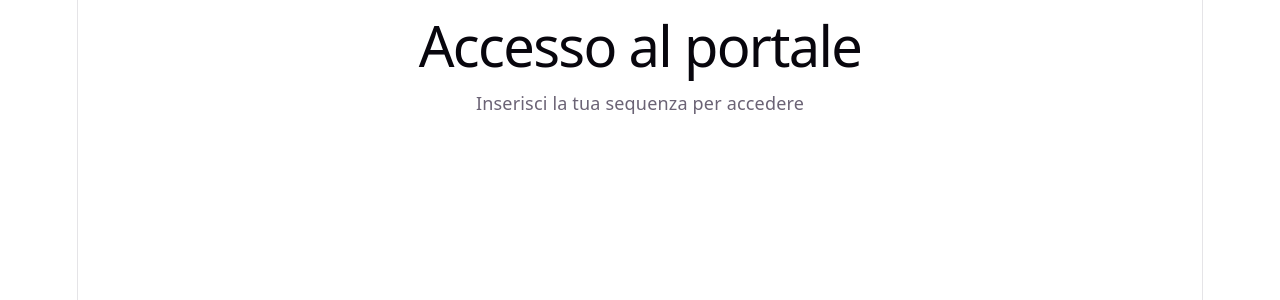
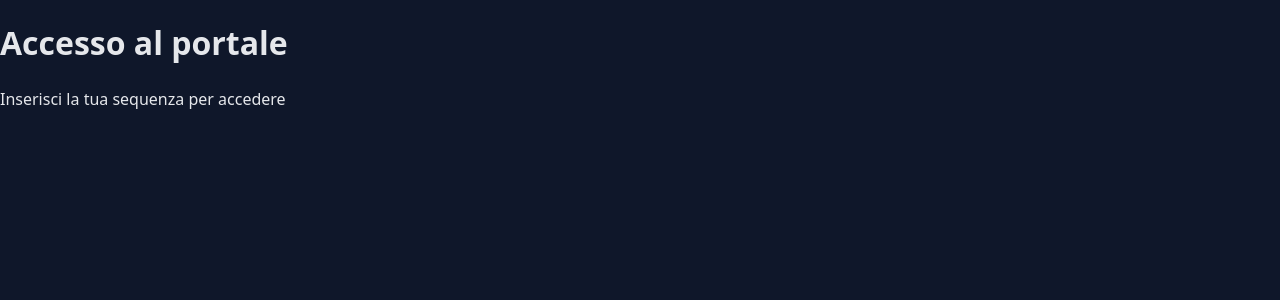
Before and after one commit to aurelgraal-arch/20011806, a React (Vite) app: page / in a window 1280 px wide. Shown: the top 300 px of the page. Built offline with nearby package versions, Linux system fonts and the light colour scheme; no server answers.

Commit message:
Update index.css

```diff
--- a/src/index.css
+++ b/src/index.css
@@ -1,111 +1,43 @@
-:root {
-  --text: #6b6375;
-  --text-h: #08060d;
-  --bg: #fff;
-  --border: #e5e4e7;
-  --code-bg: #f4f3ec;
-  --accent: #aa3bff;
-  --accent-bg: rgba(170, 59, 255, 0.1);
-  --accent-border: rgba(170, 59, 255, 0.5);
-  --social-bg: rgba(244, 243, 236, 0.5);
-  --shadow:
-    rgba(0, 0, 0, 0.1) 0 10px 15px -3px, rgba(0, 0, 0, 0.05) 0 4px 6px -2px;
-
-  --sans: system-ui, 'Segoe UI', Roboto, sans-serif;
-  --heading: system-ui, 'Segoe UI', Roboto, sans-serif;
-  --mono: ui-monospace, Consolas, monospace;
-
-  font: 18px/145% var(--sans);
-  letter-spacing: 0.18px;
-  color-scheme: light dark;
-  color: var(--text);
-  background: var(--bg);
-  font-synthesis: none;
-  text-rendering: optimizeLegibility;
-  -webkit-font-smoothing: antialiased;
-  -moz-osx-font-smoothing: grayscale;
-
-  @media (max-width: 1024px) {
-    font-size: 16px;
-  }
-}
-
-@media (prefers-color-scheme: dark) {
-  :root {
-    --text: #9ca3af;
-    --text-h: #f3f4f6;
-    --bg: #16171d;
-    --border: #2e303a;
-    --code-bg: #1f2028;
-    --accent: #c084fc;
-    --accent-bg: rgba(192, 132, 252, 0.15);
-    --accent-border: rgba(192, 132, 252, 0.5);
-    --social-bg: rgba(47, 48, 58, 0.5);
-    --shadow:
-      rgba(0, 0, 0, 0.4) 0 10px 15px -3px, rgba(0, 0, 0, 0.25) 0 4px 6px -2px;
-  }
-
-  #social .button-icon {
-    filter: invert(1) brightness(2);
-  }
-}
-
-#root {
-  width: 1126px;
-  max-width: 100%;
-  margin: 0 auto;
-  text-align: center;
-  border-inline: 1px solid var(--border);
-  min-height: 100svh;
-  display: flex;
-  flex-direction: column;
+* {
   box-sizing: border-box;
 }
 
 body {
   margin: 0;
+  font-family: system-ui, sans-serif;
+  background: #0f172a;
+  color: #e5e7eb;
 }
 
-h1,
-h2 {
-  font-family: var(--heading);
-  font-weight: 500;
-  color: var(--text-h);
+.container {
+  max-width: 720px;
+  margin: 0 auto;
+  padding: 2rem;
 }
 
 h1 {
-  font-size: 56px;
-  letter-spacing: -1.68px;
-  margin: 32px 0;
-  @media (max-width: 1024px) {
-    font-size: 36px;
-    margin: 20px 0;
-  }
-}
-h2 {
-  font-size: 24px;
-  line-height: 118%;
-  letter-spacing: -0.24px;
-  margin: 0 0 8px;
-  @media (max-width: 1024px) {
-    font-size: 20px;
-  }
-}
-p {
-  margin: 0;
+  margin-bottom: 1.5rem;
 }
 
-code,
-.counter {
-  font-family: var(--mono);
-  display: inline-flex;
-  border-radius: 4px;
-  color: var(--text-h);
+ul {
+  list-style: none;
+  padding: 0;
 }
 
-code {
-  font-size: 15px;
-  line-height: 135%;
-  padding: 4px 8px;
-  background: var(--code-bg);
+li {
+  background: #020617;
+  padding: 1rem;
+  margin-bottom: 0.75rem;
+  border-radius: 8px;
+  display: flex;
+  justify-content: space-between;
+  align-items: center;
 }
+
+.active {
+  color: #22c55e;
+}
+
+.inactive {
+  color: #ef4444;
+}
```
